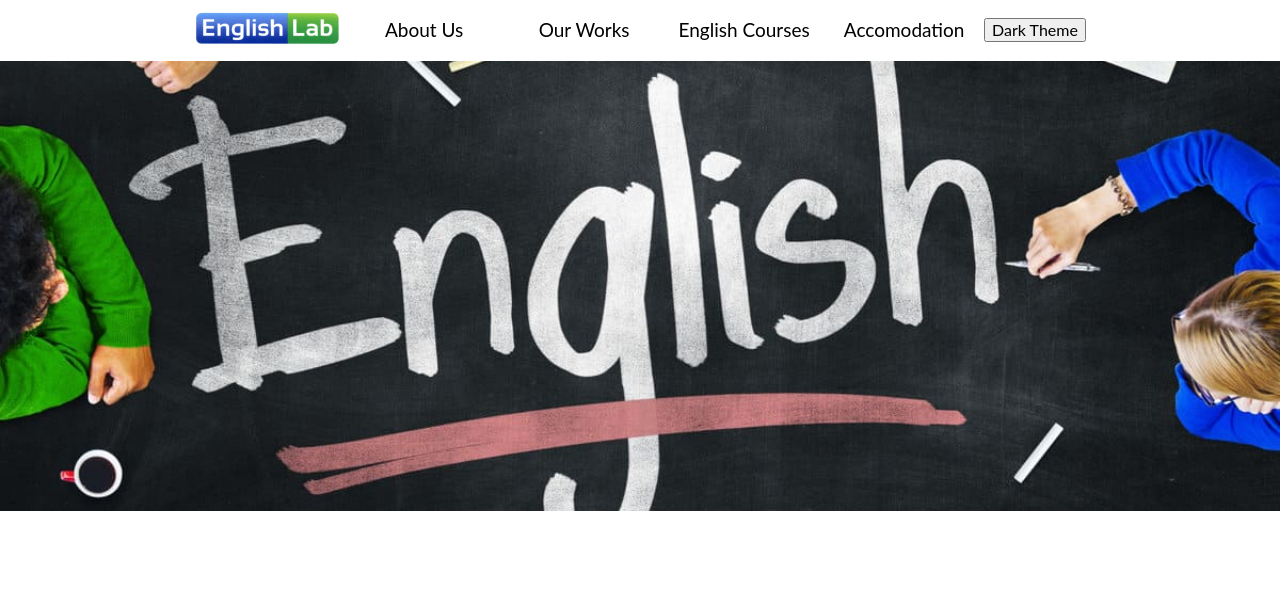
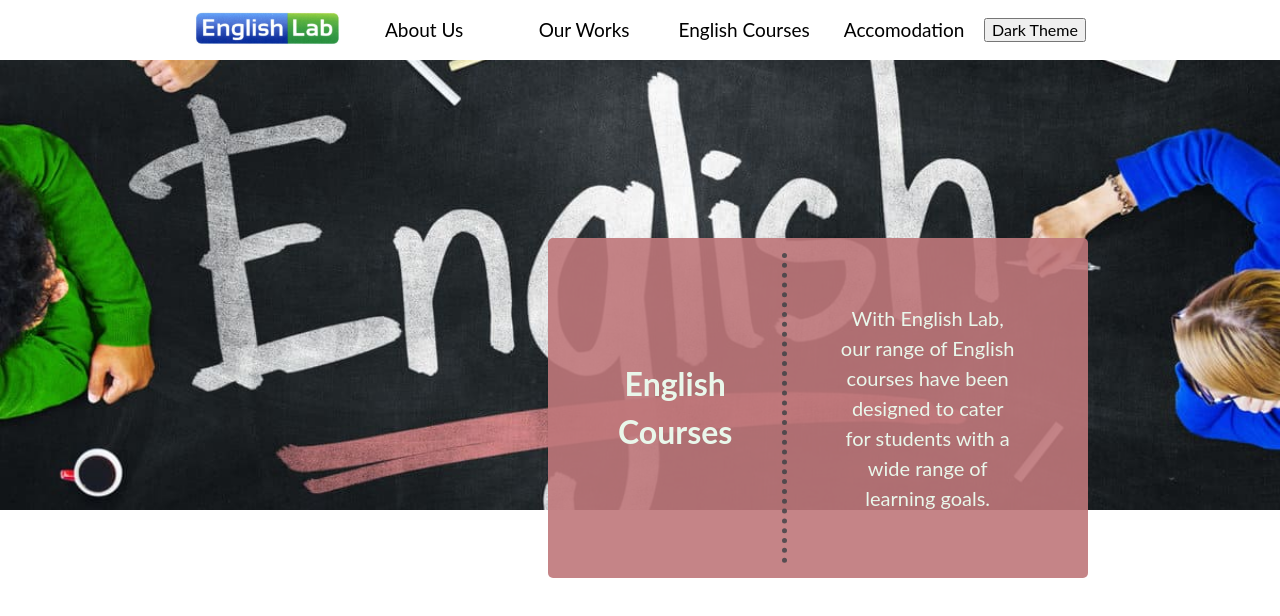
Before and after one commit to Butic/EngLab, a plain HTML site: page index.html in a window 1280 px wide. Drawn offline with Linux system fonts and the light colour scheme.

Commit message:
added 'pink book' text and style

```diff
--- a/css/style.scss
+++ b/css/style.scss
@@ -1,13 +1,15 @@
 @import "normalise.scss";
 
-
+*{
+  font-family: "Lato", sans-serif;
+}
 //General navigation styles
 nav{
   display: flex;
   justify-content: center;
   align-items: center;
   width: 100%;
-  font-family: "Lato", sans-serif;
+
 }
 ul{
   list-style: none;
@@ -115,9 +117,41 @@ ul{
 }
 // Big main image style
 .background{
-    margin-top: -20px;
-    width: 100%;
-    height: 450px;
-    background: url(../img/eng.jpg) no-repeat 50% 50%;
-    background-size: cover;
+  position: relative;
+  width: 100%;
+  height: 450px;
+  background: url(../img/eng.jpg) no-repeat 50% 50%;
+  background-size: cover;
+  z-index: -1;
 }
+
+//creating a "pink book" in background with user response
+.promo{
+  position: absolute;
+  display: flex;
+  justify-content: center;
+  align-items: center;
+  width: 500px;
+  height: 300px;
+  background-color: rgba(191, 119, 122, 0.9);
+  right: 15%;
+  bottom: -15%;
+  border-radius: 5px;
+  padding: 20px;
+  transition: 1.7s;
+  &__title, &__description{
+    display: inline-block;
+    max-width: 50%;
+    text-align: center;
+    color: rgb(233, 247, 235);
+    padding: 10%;
+    line-height: 1.5em;
+  }
+  &__description{
+    border-left: 5px dotted rgba(59, 64, 68, 0.8);
+    font-size: 20px;
+  }
+}
+.promo:hover{
+  background-color: yellow;
+}
--- a/index.html
+++ b/index.html
@@ -170,19 +170,22 @@
       </ul>
       <input type="button" value="Dark Theme" class="theme">
     </nav>
-
-
   </section>
 
-  <!-- Bookmark -->
+<!--section main-->
 
   <section class="section-main">
+    <!-- Background -->
     <div class="section-header__background background">
       <div class="background_promo promo">
-        <h1 class="promo__title"></h1>
-        <p class="promo__description"></p>
+        <h1 class="promo__title">English Courses</h1>
+        <p class="promo__description">With English Lab, our range of English courses have been designed to cater
+          for students with a wide range of learning goals.
+        </p>
       </div>
+
     </div>
+    <!-- Bookmark -->
     <div class="main-contents">
       <div class="improve-emglish">
         <h2 class="improve-emglish_title"></h2>
```
Also changed, not shown: css/style.css, 1 other file.
